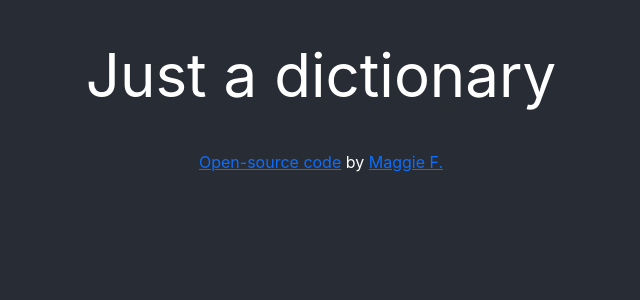
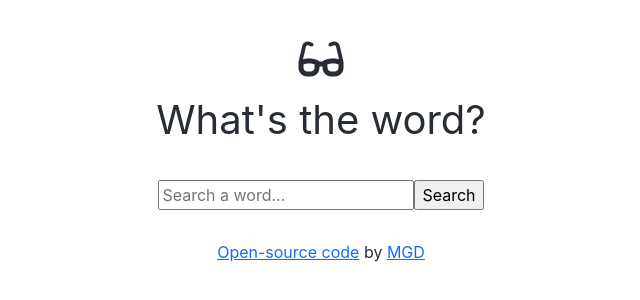
Before and after one commit to mgd2347/react-dictionary-project, a React (Create React App) app: page / in a window 1280 px wide. Shown: the top 300 px of the page, without its empty margins (319-959 px from the left). Built offline with nearby package versions, Linux system fonts and the light colour scheme.

Commit message:
Created Dictionary and added the form

```diff
--- a/public/index.html
+++ b/public/index.html
@@ -9,6 +9,7 @@
       name="description"
       content="Web site created using create-react-app"
     />
+    <script src="https://kit.fontawesome.com/be2dd3cdc6.js" crossorigin="anonymous"></script>
     <link rel="manifest" href="%PUBLIC_URL%/manifest.json" />
     <link href="https://cdn.jsdelivr.net/npm/bootstrap@5.0.1/dist/css/bootstrap.min.css" rel="stylesheet" integrity="sha384-+0n0xVW2eSR5OomGNYDnhzAbDsOXxcvSN1TPprVMTNDbiYZCxYbOOl7+AMvyTG2x" crossorigin="anonymous">
     <title>MGDictionary</title>
--- a/src/App.css
+++ b/src/App.css
@@ -1,13 +1,13 @@
 .App {
+  color: #282c34;
   text-align: center;
 }
 
 .App-header {
-  color: white;
-  font-size: 60px;
+  font-size: 40px;
   margin: 30px auto;
 }
 
 .App-footer {
-  color: white;
+  margin: 30px auto;
 }
--- a/src/App.js
+++ b/src/App.js
@@ -1,22 +1,30 @@
-import './App.css';
+import Dictionary from "./Dictionary";
+import "./App.css";
 
 function App() {
   return (
     <div className="App">
+      <div className="container">
         <header className="App-header">
+          <i className="fas fa-glasses glasses-icon"></i>
           <p>
-          Just a dictionary
+            What's the word?
           </p>
         </header>
+        <main>
+          <Dictionary />
+        </main>
         <footer className="App-footer">
           <a href="https://github.com/mgd2347/react-dictionary-project" target="_blank" rel="noreferrer">
             Open-source code
           </a>
           { } by { }
           <a href="https://www.instagram.com/emefialho_fz/" target="_blank" rel="noreferrer">
-          Maggie F.
+            MGD
           </a>
         </footer>
+      </div>
+
     </div>
   );
 }
--- /dev/null
+++ b/src/Dictionary.css
@@ -0,0 +1,3 @@
+.Dictionary .form-control {
+  max-width: 200px;
+}
--- /dev/null
+++ b/src/Dictionary.js
@@ -0,0 +1,21 @@
+import React, { useState } from "react";
+
+export default function Dictionary() {
+  let [keyword, setKeyword] = useState("");
+  function search(event) {
+    event.preventDefault();
+    alert(`Searching for ${keyword}...`);
+  }
+  function handleChange(event) {
+    setKeyword(event.target.value);
+  }
+
+  return (
+    <div className="Dictionary">
+      <form className="search" onSubmit={search}>
+        <input type="search" placeholder="Search a word..." onChange={handleChange} />
+        <input type="submit" value="Search" />
+      </form>
+    </div>
+  );
+}
--- a/src/index.css
+++ b/src/index.css
@@ -1,6 +1,4 @@
 body {
-  background-color: #282c34;
-  margin: 0;
   font-family: -apple-system, BlinkMacSystemFont, 'Segoe UI', 'Roboto', 'Oxygen',
     'Ubuntu', 'Cantarell', 'Fira Sans', 'Droid Sans', 'Helvetica Neue',
     sans-serif;
```
Lines whose indentation alone changed are shown as unchanged.
